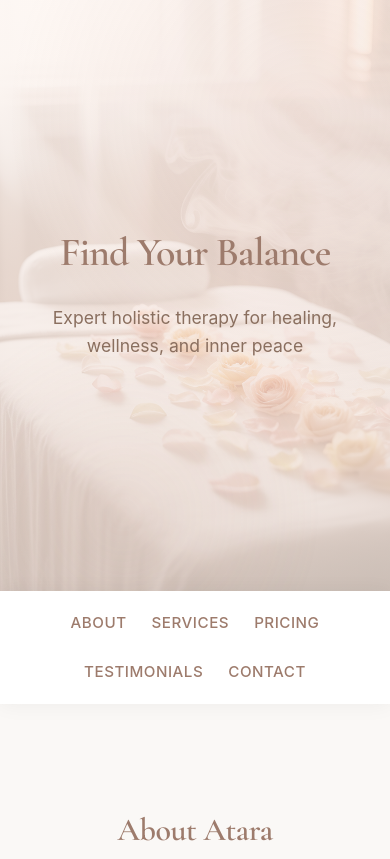
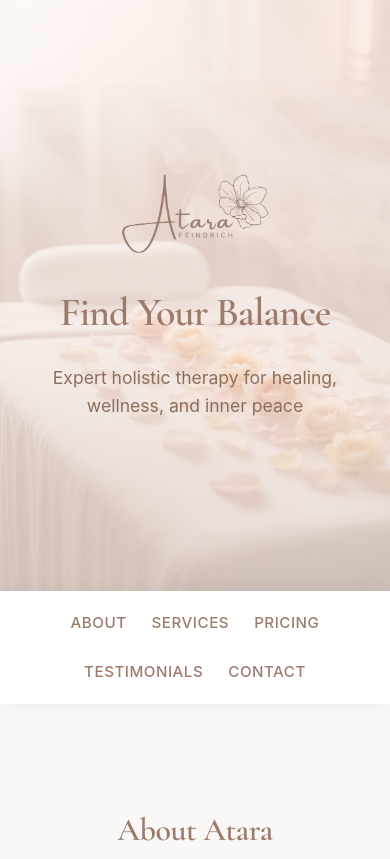
Before and after one commit to shiorti/AtaraFeindrich, a plain HTML site: page index.html in a window 390 px wide. Shown: the top 859 px of the page. Drawn offline with nearby package versions, Linux system fonts and the light colour scheme.

Commit message:
Update index.html
logo for hero

```diff
--- a/index.html
+++ b/index.html
@@ -69,6 +69,12 @@
             z-index: 1;
             max-width: 900px;
         }
+        .hero-logo {
+            max-width: 220px;
+            width: 100%;
+            margin-bottom: 25px;
+        }
+
 
         .hero h1 {
             font-size: 4.5em;
@@ -392,6 +398,12 @@
             .hero h1 {
                 font-size: 2.5em;
             }
+@media (max-width: 768px) {
+    .hero-logo {
+        max-width: 160px;
+        margin-bottom: 20px;
+    }
+}
 
             .hero p {
                 font-size: 1.1em;
@@ -437,11 +449,12 @@
 </head>
 <body>
     <div class="hero">
-        <div class="hero-content">
-            <h1>Find Your Balance</h1>
-            <p>Expert holistic therapy for healing, wellness, and inner peace</p>
-        </div>
+    <div class="hero-content">
+        <img src="images/image0.png" alt="Atara Feindrich" class="hero-logo">
+        <h1>Find Your Balance</h1>
+        <p>Expert holistic therapy for healing, wellness, and inner peace</p>
     </div>
+</div>
 
     <nav>
         <div class="nav-inner">
```
